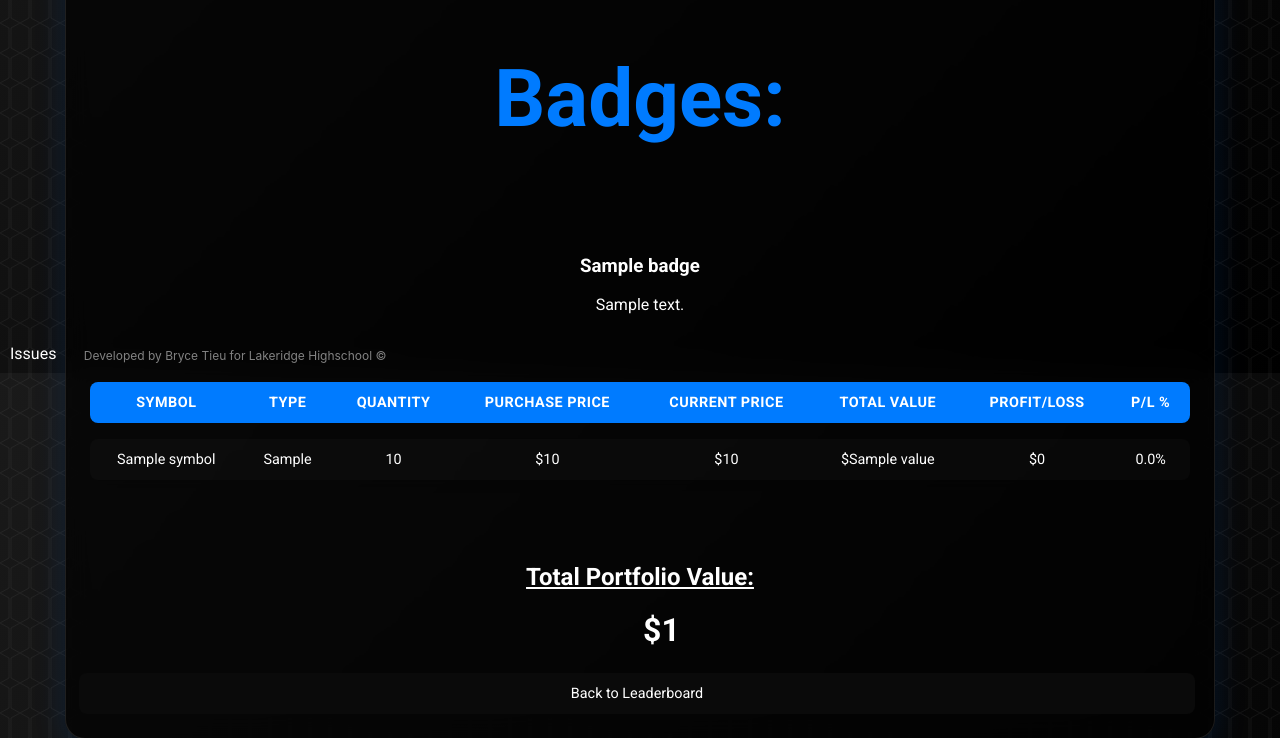
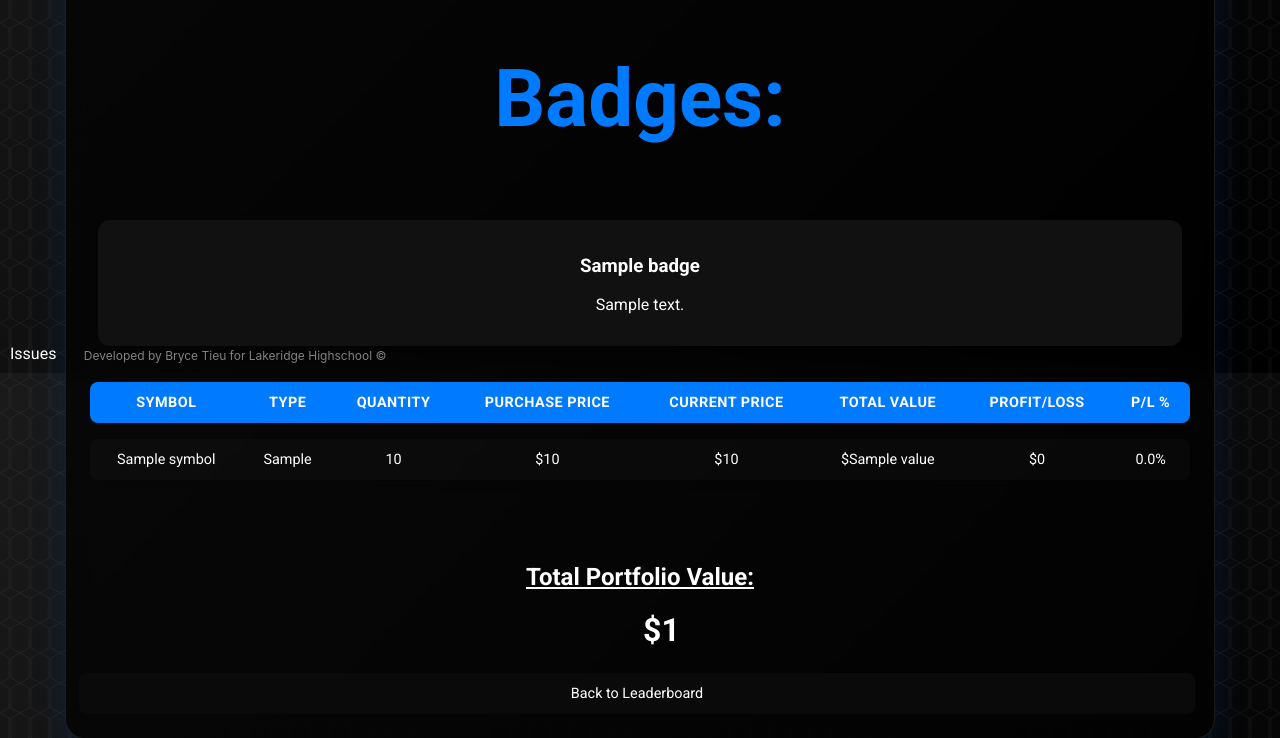
Before and after one commit to Buraisu-tiu/TouZi, a Flask app: template Stock/templates/portfolio.html.jinja2 in a window 1280 px wide. Shown: the part 427-1165 px from the top of the page. Run offline with Flask 3, Linux system fonts and the light colour scheme; the template is opened without the code that fills it: most values are stand-ins (such as "Sample title", 1, 10 or a date in 2020); parts of the project's set-up code (start-up, migrations or seed data) failed here and were passed over; some web fonts are replaced.

Commit message:
added glowing effect on badge hover

```diff
--- a/Stock/templates/portfolio.html.jinja2
+++ b/Stock/templates/portfolio.html.jinja2
@@ -69,6 +69,53 @@
 .badge {
     padding: 1rem;
     border-radius: 12px;
+    position: relative;
+    z-index: 0;
+}
+
+.badge:before {
+    content: '';
+    background: linear-gradient(45deg, #ff0000, #ff7300, #fffb00, #48ff00, #00ffd5, #002bff, #7a00ff, #ff00c8, #ff0000);
+    position: absolute;
+    top: -2px;
+    left: -2px;
+    background-size: 400%;
+    z-index: -1;
+    filter: blur(5px);
+    width: calc(100% + 4px);
+    height: calc(100% + 4px);
+    animation: glowing 20s linear infinite;
+    opacity: 0;
+    transition: opacity .3s ease-in-out;
+    border-radius: 12px;
+}
+
+.badge:hover:before {
+    opacity: 1;
+    animation: glowing 20s linear infinite;
+}
+
+@keyframes glowing {
+    0% { background-position: 0 0; }
+    50% { background-position: 400% 0; }
+    100% { background-position: 0 0; }
+}
+.badge:after {
+    z-index: -1;
+    content: '';
+    position: absolute;
+    width: 100%;
+    height: 100%;
+    background: #111;
+    left: 0;
+    top: 0;
+    border-radius: 12px;
+}
+
+.badge:hover {
+    transform: translateY(-12px);
+    box-shadow: 0 10px 20px rgba(255, 255, 255, 0.2);
+
 }
 
 /* Enhanced Table Styling with Better Separation */
```
